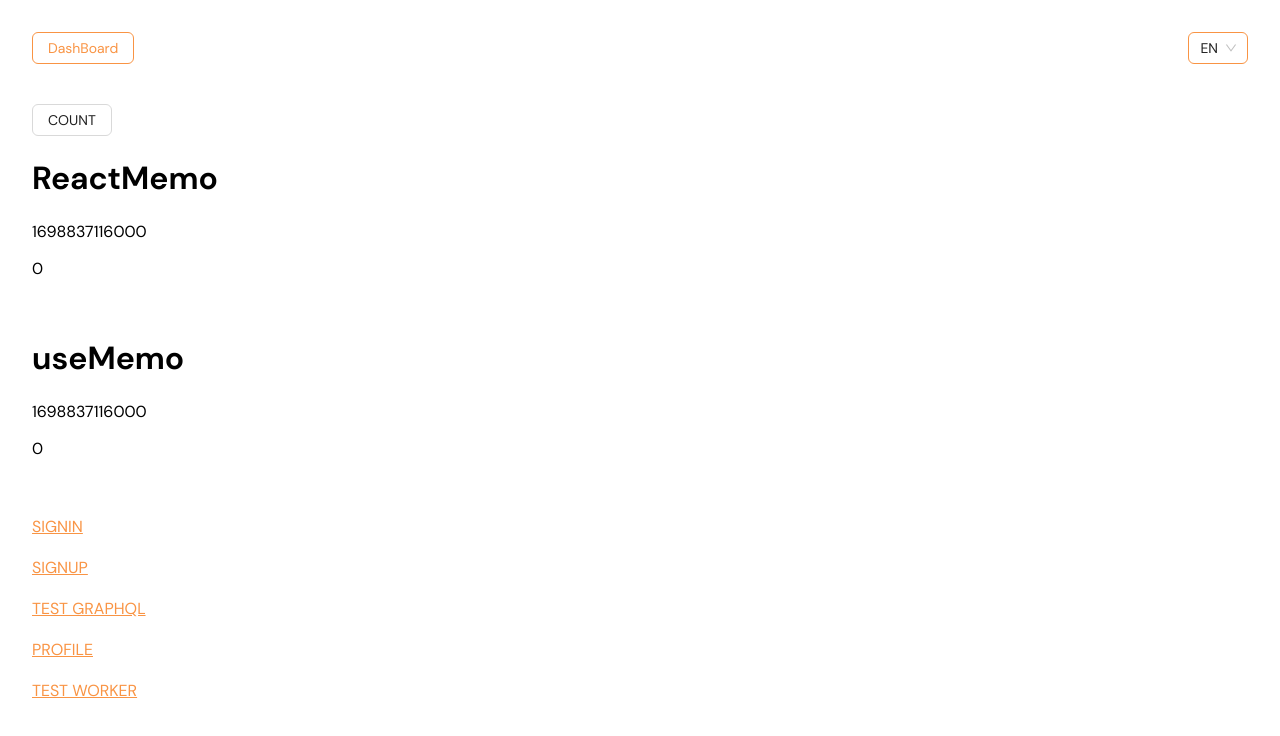
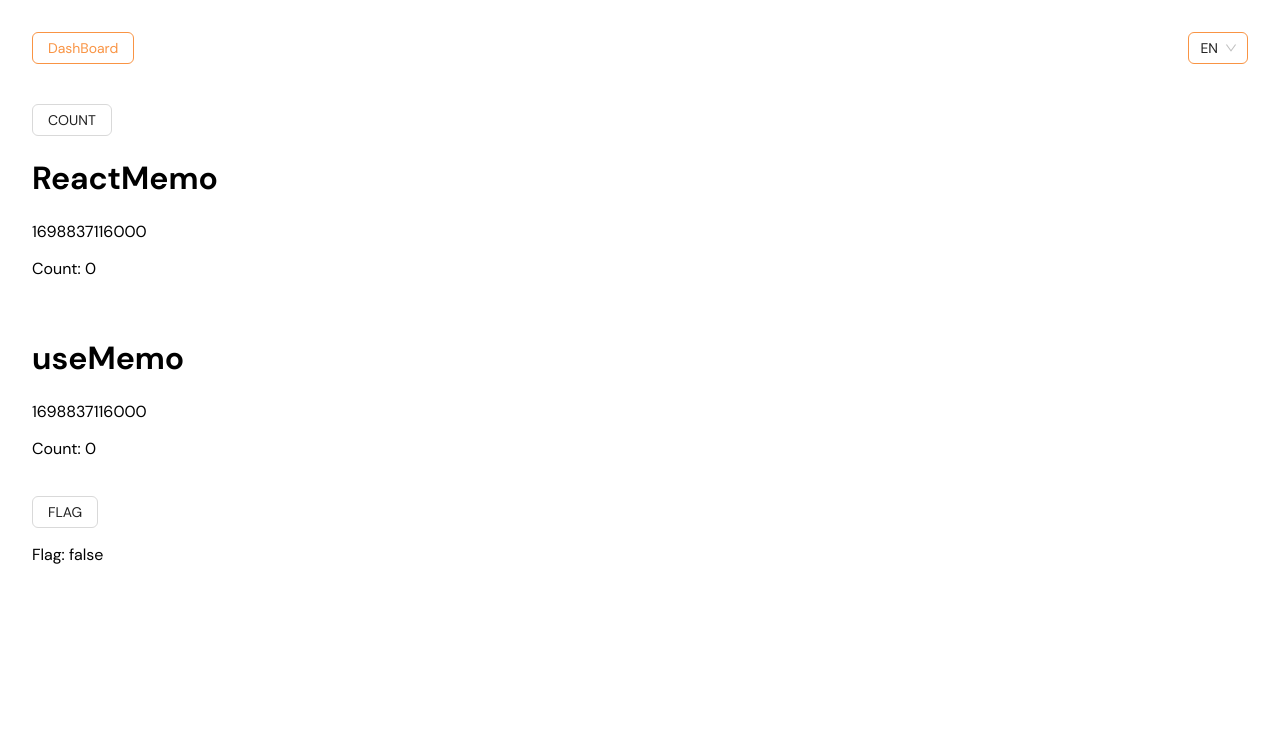
Before and after one commit to macminhtung/vite-reactjs, a React (Vite) app: page /dashboard in a window 1280 px wide. Shown: the top 736 px of the page. Built offline with nearby package versions, Linux system fonts and the light colour scheme; no server answers.

Commit message:
compare useMemo and react.memo

```diff
--- a/src/pages/DashBoard/index.tsx
+++ b/src/pages/DashBoard/index.tsx
@@ -1,28 +1,29 @@
 import { memo, useMemo, useState } from 'react';
-import { useTrans } from 'i18n';
-import { Link } from 'react-router-dom';
-import { ROUTER_PATHS } from 'common/constant';
-import { LanguageKeyEnum } from 'languages';
 import { CustomButton } from 'components/antd';
+// import { useTrans } from 'i18n';
+// import { Link } from 'react-router-dom';
+// import { ROUTER_PATHS } from 'common/constant';
+// import { LanguageKeyEnum } from 'languages';
 
 const TestReactMemo = memo((props: { count: number }) => {
   return (
     <div>
       <p>{new Date().getTime()}</p>
-      <p>{props.count}</p>
+      <p>Count: {props.count}</p>
     </div>
   );
 });
 
 export const DashBoard = () => {
-  const { t } = useTrans();
+  // const { t } = useTrans();
   const [count, setCount] = useState(0);
+  const [flag, setFlag] = useState(false);
 
   const testUseMemo = useMemo(() => {
     return (
       <div>
         <p>{new Date().getTime()}</p>
-        <p>{count}</p>
+        <p>Count: {count}</p>
       </div>
     );
   }, [count]);
@@ -36,7 +37,9 @@ export const DashBoard = () => {
       <h1>useMemo</h1>
       {testUseMemo}
       <br />
-      <div className='mt-5'>
+      <CustomButton onClick={() => setFlag(!flag)}>FLAG</CustomButton>
+      <p>Flag: {`${flag}`}</p>
+      {/* <div className='mt-5'>
         <Link className='text-orange' to={ROUTER_PATHS.SIGNIN}>
           {t(LanguageKeyEnum.SIGNIN)}
         </Link>
@@ -60,7 +63,7 @@ export const DashBoard = () => {
         <Link className='text-orange' to={ROUTER_PATHS.DASHBOARD.WORKER}>
           {t(LanguageKeyEnum.TEST_WORKER)}
         </Link>
-      </div>
+      </div> */}
     </div>
   );
 };
```
